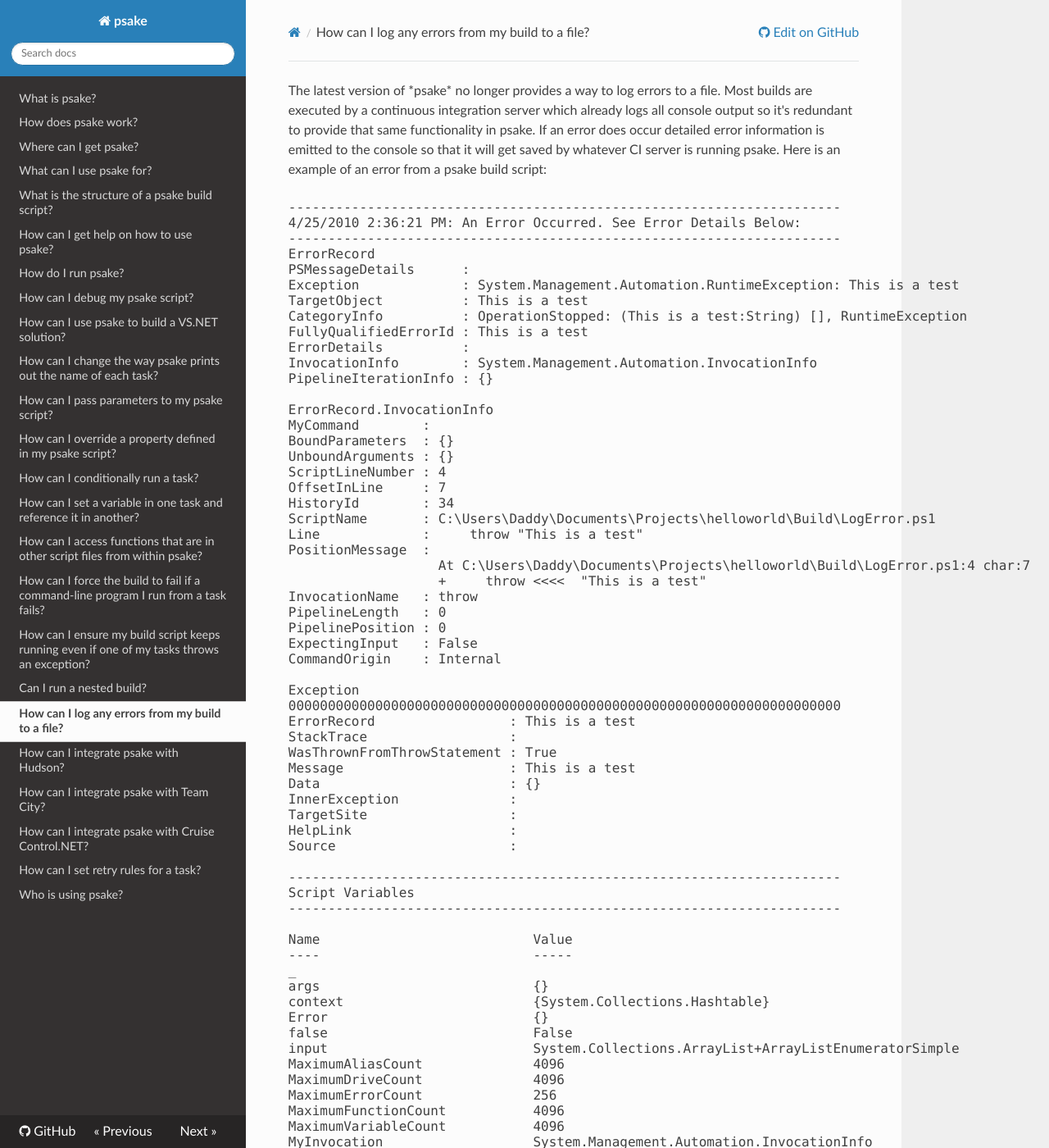
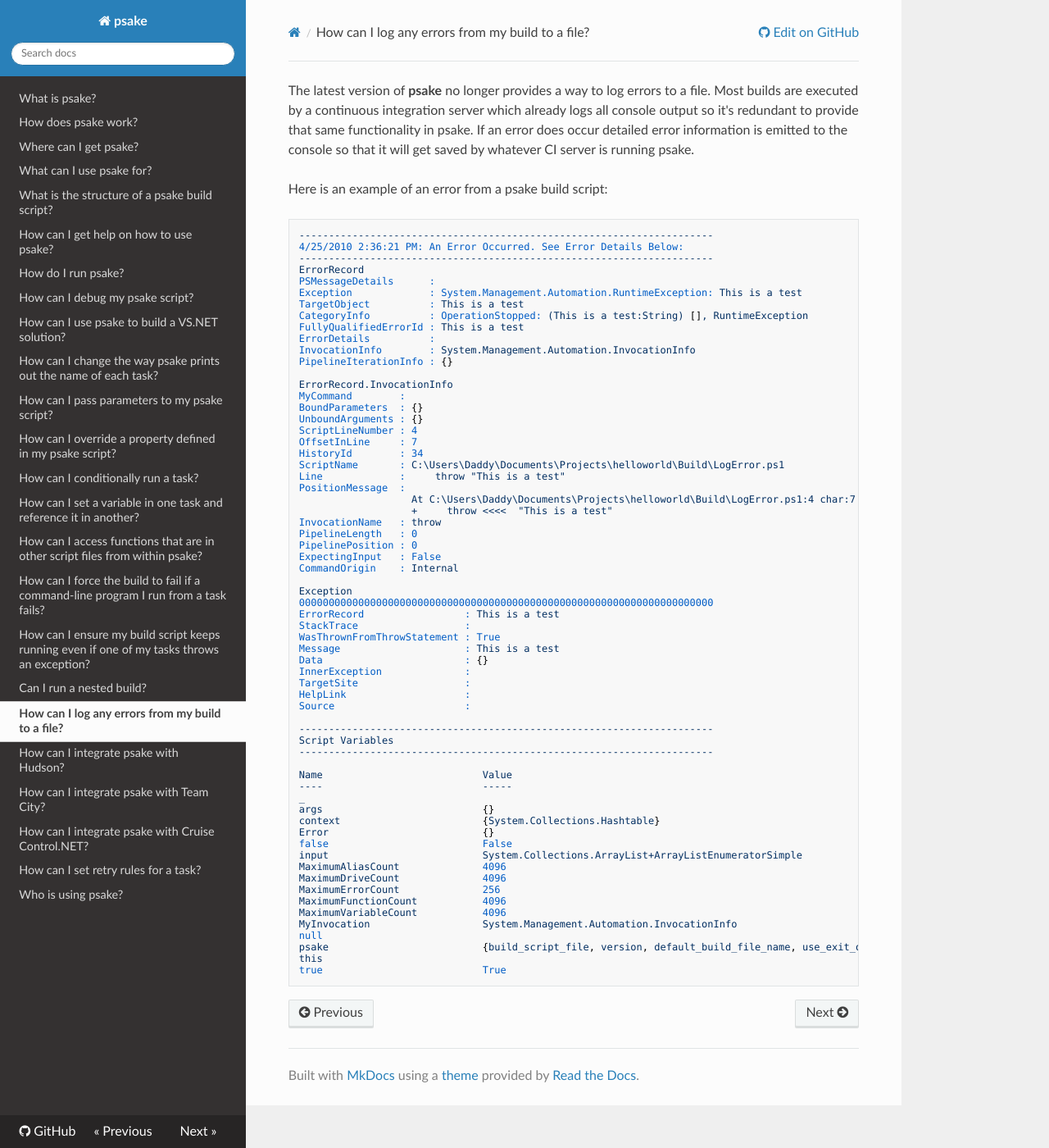
Before and after one commit to psake/psake, an MkDocs documentation site: the page built from docs/logging-errors.md, in a window 1280 px wide and 1400 px high. Shown: the whole window at 82% size. Built offline with MkDocs 1.6.1, drawn with Linux system fonts in a browser that asks for light colours; nearby versions of some CDN libraries; old or Windows-style settings are respelled for this version of MkDocs; some of the changed text lies outside the part shown.

Commit message:
(doc) Converted to markdown

````diff
--- a/docs/logging-errors.md
+++ b/docs/logging-errors.md
@@ -1,9 +1,8 @@
-<p>
-The latest version of *psake* no longer provides a way to log errors to a file.  Most builds are executed by a continuous integration server which already logs all console output so it's redundant to provide that same functionality in psake. If an error does occur detailed error information is emitted to the console so that it will get saved by whatever CI server is running psake.
+The latest version of **psake** no longer provides a way to log errors to a file.  Most builds are executed by a continuous integration server which already logs all console output so it's redundant to provide that same functionality in psake. If an error does occur detailed error information is emitted to the console so that it will get saved by whatever CI server is running psake.
 
 Here is an example of an error from a psake build script:
-</p>
-<pre>
+
+```
 ----------------------------------------------------------------------
 4/25/2010 2:36:21 PM: An Error Occurred. See Error Details Below:
 ----------------------------------------------------------------------
@@ -69,4 +68,4 @@ null
 psake                          {build_script_file, version, default_build_file_name, use_exit_on_error...}
 this
 true                           True
-</pre>
+```
````
